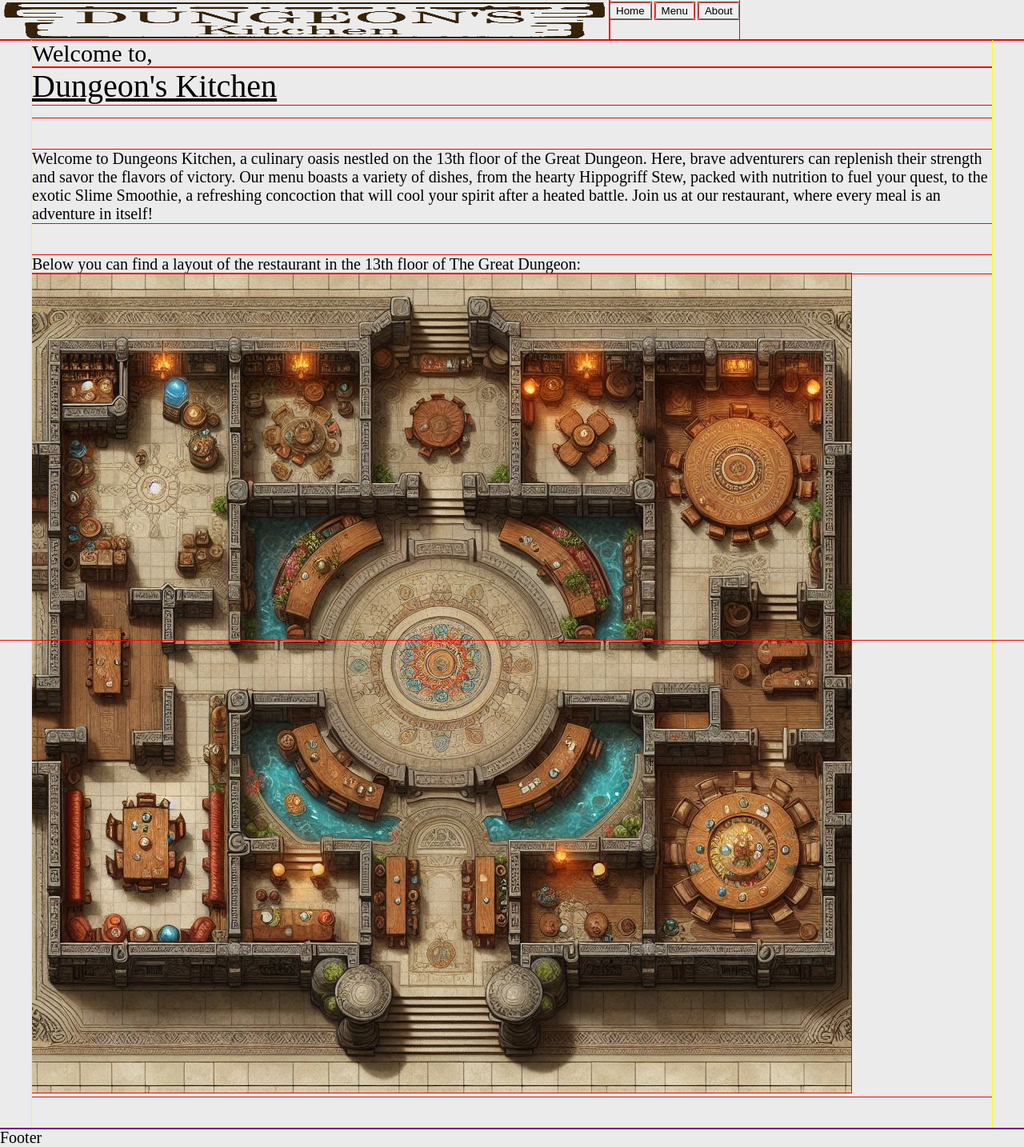
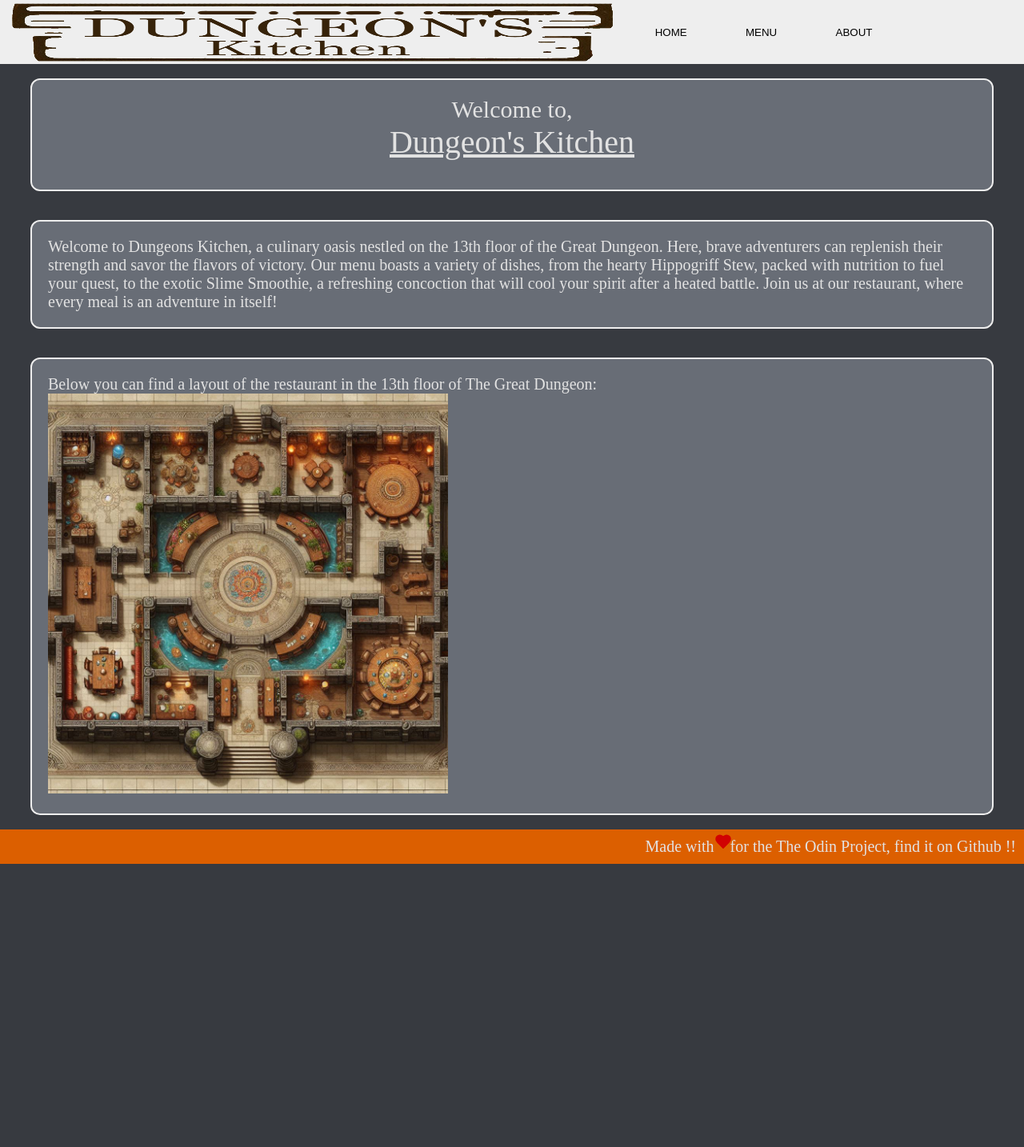
Before and after one commit to Andrefe91/js_project_restaurant_page, a website built with webpack: page src/index.html in a window 1280 px wide. Shown: the whole page at 80% size. After the commit the page ends 1080 px from the top, so only its background shows below. Built offline with nearby package versions, Linux system fonts and the light colour scheme.

Commit message:
Some adjustments to the Home section of the html

```diff
--- a/src/index.html
+++ b/src/index.html
@@ -8,11 +8,11 @@
 <body>
     <!-- Header -->
     <header>
-        <img src="./images/dungeons_logo_text.png" alt="dungeons logo">
+        <img src="../src/images/dungeons_logo_text.png" alt="dungeons logo">
         <nav>
-            <button type="button">Home</button>
-            <button type="button">Menu</button>
-            <button type="button">About</button>
+            <button type="button">HOME</button>
+            <button type="button">MENU</button>
+            <button type="button">ABOUT</button>
         </nav>
     </header>
 
@@ -20,12 +20,10 @@
     <section>
         <div id="content">
             <div class="home">
-                <div class="block welcome">
+                <div class="block welcome flex_centered_col">
                     <h2>Welcome to,</h2>
                     <h1>Dungeon's Kitchen</h1>
-
                 </div>
-
 
                 <div class="block description">
                     <p>Welcome to Dungeons Kitchen, a culinary oasis nestled on the 13th floor
@@ -40,9 +38,8 @@
                 <div class="block location">
                     <p>Below you can find a layout of the restaurant in the 13th floor of The Great Dungeon:</p>
 
-                    <img src="./images/dungeon_map.jpg" alt="Restaurant layout">
+                    <img src="../src/images/dungeon_map.jpg" alt="Restaurant layout">
                 </div>
-
 
             </div>
         </div>
@@ -50,6 +47,11 @@
 
 
     <!-- Footer -->
-     <footer>Footer</footer>
+     <footer>
+        <div>Made with </div>
+        <div class="heart"></div>
+        <div>for the <a href="https://www.theodinproject.com/">The Odin Project</a>, find it on
+            <a href="https://github.com/Andrefe91/js_project_restaurant_page">Github</a> !!</div>
+     </footer>
 </body>
 </html>
--- a/src/style.css
+++ b/src/style.css
@@ -21,10 +21,22 @@ time, mark, audio, video {
 	vertical-align: baseline;
 }
 
-* {
-    outline: 1px solid red;
+/* Variables */
+:root {
+    --color_top: #EEEEEE;
+    --color_middle1: #686D76;
+    --color_middle2: #373A40;
+    --color_bottom: #DC5F00;
+    --color_action: #b34d00;
+    --complementary: #007DDC;
+    --text_color: rgb(226, 226, 226);
 }
 
+
+header * {
+    /* outline: 1px solid red; */
+
+}
 
 h1 {
     font-size: 2em;
@@ -39,9 +51,8 @@ h2 {
 body {
     width: 100vw;
     height: 100vh;
-    background-color: rgb(235, 235, 235);
+    background-color: var(--color_middle2);
     font-size: 20px;
-
     display: flex;
     flex-direction: column;
 }
@@ -49,22 +60,49 @@ body {
 /* Header */
 header {
     display: flex;
-    outline: 1px solid red;
-    height: 2.5em;
+    background-color: var(--color_top);
+    height: 4em;
+    padding-left: 0.5em;
 }
+
+nav {
+    display: flex;
+}
+
+
+button {
+  appearance: none;
+  background-color: var(--color_top);
+  border-width: 0;
+  box-sizing: border-box;
+  color: #000000;
+  cursor: pointer;
+  display: inline-block;
+  outline: 0;
+  margin-left: 1.5em;
+  padding: 2em 2em;
+  text-align: center;
+  text-decoration: none;
+  user-select: none;
+  -webkit-user-select: none;
+}
+
+button:hover {
+    background-color: var(--color_bottom);
+}
+
+button:active {
+    background-color: var(--color_action);
+}
+
 
 /* Sections */
 section {
     display: flex;
     flex-direction: column;
     flex: auto;
-}
 
-.home {
-    display: flex;
-    flex-direction: column;
-    outline: 1px solid red;
-    /* display: none; */
+    color: var(--text_color);
 }
 
 #content {
@@ -73,17 +111,82 @@ section {
     flex: auto;
     align-items: center;
 
-    outline: 1px solid yellow;
     margin: 0 2em 0 2em;
 }
 
+.home {
+    display: flex;
+    flex-direction: column;
+    /* display: none; */
+}
+
 .block {
-    margin-bottom: 2em;
+    background-color: var(--color_middle1);
+    outline: 2px solid var(--color_top);
+    border-radius: 10px;
+    padding: 1em 1em 1em 1em;
+    margin: 1em 0 1em 0;
+}
+
+.location img {
+    height: 500px;
 }
 
 /* Footer */
 
 footer {
-    outline: 1px solid blue;
-    height: 2.5em;
+    display: flex;
+    justify-content: flex-end;
+    background-color: var(--color_bottom);
+    padding: 0.5em;
+    color: var(--text_color);
 }
+
+.heart {
+    /* Modify size here: */
+    --size: 20px;
+
+    position: relative;
+    width: var(--size);
+    height: calc(var(--size) * 0.3);
+    transform: translateY(-3px);
+  }
+
+  .heart:before,
+  .heart:after {
+    position: absolute;
+    content: "";
+    left: calc(var(--size) * 0.55);
+    top: 0;
+    width: calc(var(--size) * 0.55);
+    height: calc(var(--size) * 0.85);
+    background: rgb(209, 2, 2);
+    border-radius: calc(var(--size) * 0.55) calc(var(--size) * 0.55) 0 0;
+    transform: rotate(-45deg);
+    transform-origin: 0 100%;
+  }
+
+  .heart:after {
+    left: 0;
+    transform: rotate(45deg);
+    transform-origin: 100% 100%;
+}
+
+a {
+    text-decoration: none;
+    color: var(--color-complementary);
+
+    &:hover {
+        text-decoration: underline overline #111;
+    }
+}
+
+
+/* Modules */
+
+.flex_centered_col {
+    display: flex;
+    flex-direction: column;
+    align-items: center;
+    justify-content: center;
+}
```
